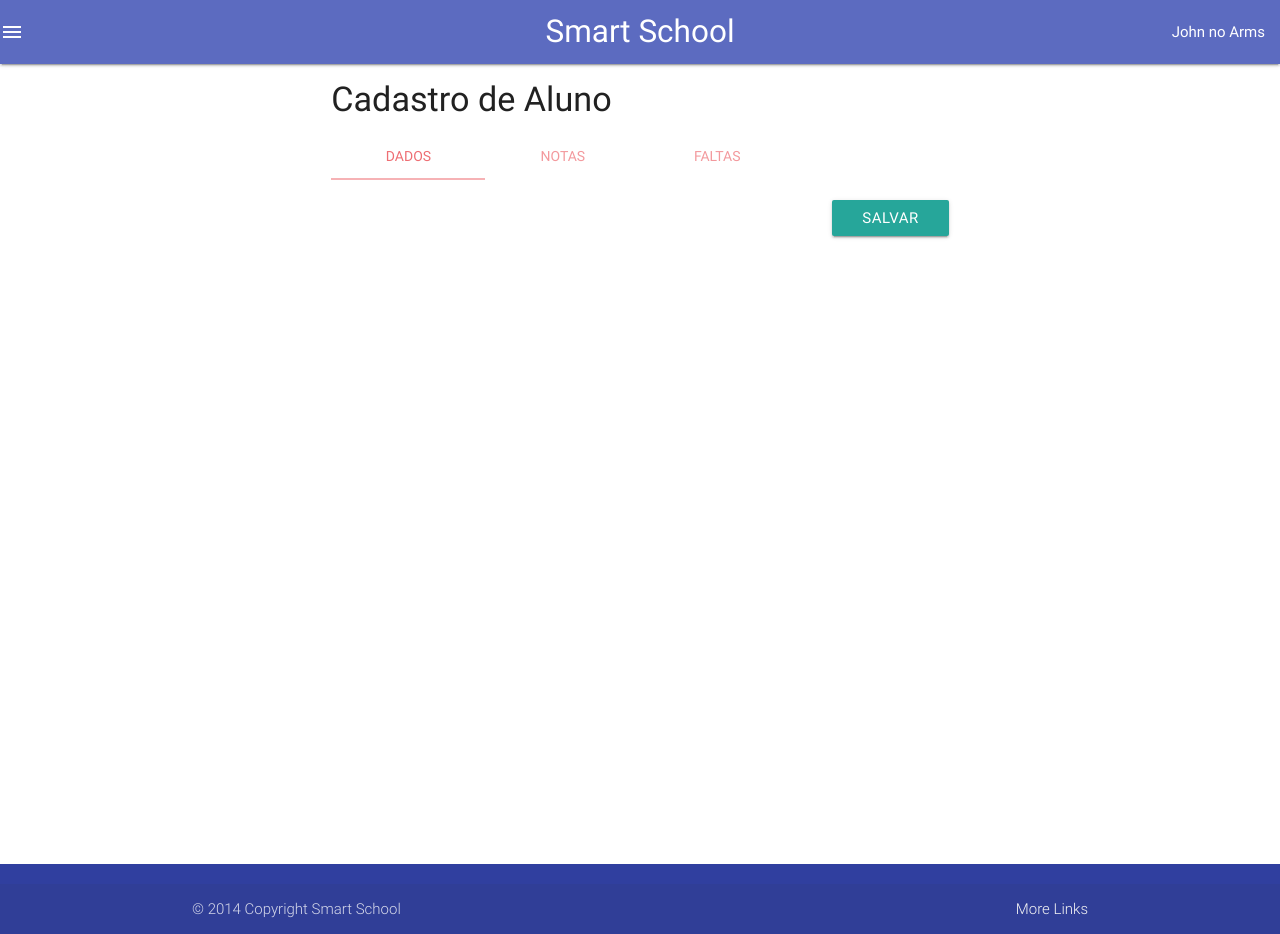
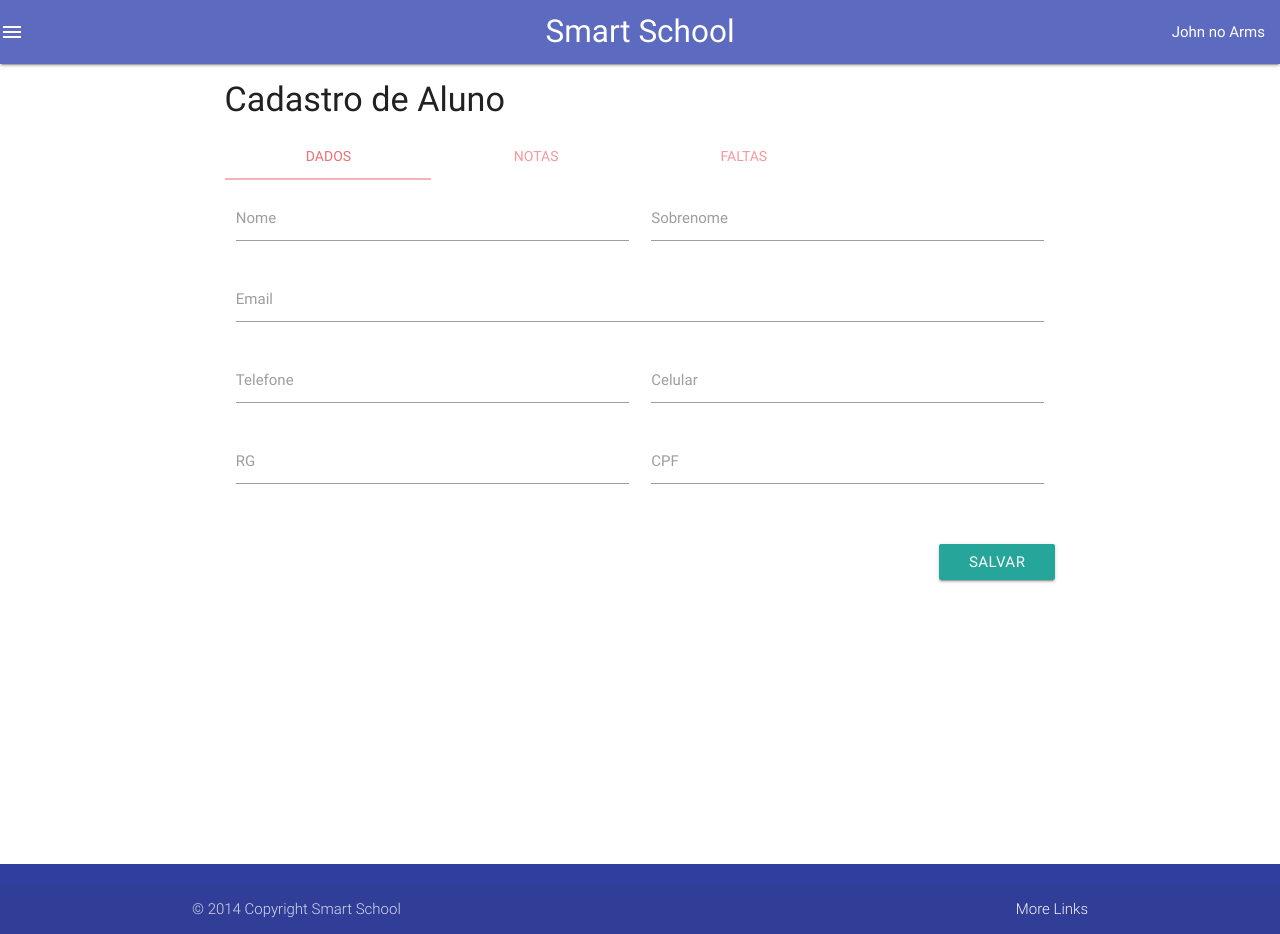
Before and after one commit to douglasapolinario/smart-school-web, an Angular app: page /aluno/1 in a window 1280 px wide. Built offline with nearby package versions, Linux system fonts and the light colour scheme; what angular2-materialize would draw is missing.

Commit message:
Adicionado tela detalhe aluno

```diff
--- a/src/app/alunos/detalhe-aluno.component.html
+++ b/src/app/alunos/detalhe-aluno.component.html
@@ -1,5 +1,5 @@
 <div class="row">
-  <div class="col s6 offset-s3">
+  <div class="col s8 offset-s2">
     <h4>Cadastro de Aluno</h4>
 
     <ul class="tabs" materialize="tabs">
@@ -9,7 +9,36 @@
     </ul>
 
     <div id="dados" class="row">
-
+      <div id="cadastro" class="row">
+        <div class="input-field col s6">
+          <input id="nome" type="text" class="validate"  >
+          <label for="nome">Nome</label>
+        </div>
+        <div class="input-field col s6">
+          <input id="sobrenome" type="text" class="validate"  >
+          <label for="sobrenome">Sobrenome</label>
+        </div>
+        <div class="input-field col s12">
+          <input id="email" type="text" class="validate"  >
+          <label for="email">Email</label>
+        </div>
+        <div class="input-field col s6">
+          <input id="telefone" type="text" class="validate"  >
+          <label for="telefone">Telefone</label>
+        </div>
+        <div class="input-field col s6">
+          <input id="celular" type="text" class="validate"  >
+          <label for="celular">Celular</label>
+        </div>
+        <div class="input-field col s6">
+          <input id="rg" type="text" class="validate"  >
+          <label for="rg">RG</label>
+        </div>
+        <div class="input-field col s6">
+          <input id="cpf" type="text" class="validate"  >
+          <label for="cpf">CPF</label>
+        </div>
+      </div>
     </div>
 
     <div id="notas" class="row">
--- a/src/app/app-routing/app-routing.module.ts
+++ b/src/app/app-routing/app-routing.module.ts
@@ -10,8 +10,8 @@ import {DetalheAlunoComponent} from "../alunos/detalhe-aluno.component";
 const routes: Routes = [
   { path: '', redirectTo: '/turmas', pathMatch: 'full' },
   { path: 'turmas', component: TurmasComponent },
-  { path: 'form-turma', component: FormTurmaComponent },
-  { path: 'form-turma/:id', component: FormTurmaComponent },
+  { path: 'turma/new', component: FormTurmaComponent },
+  { path: 'turma/:id/edit', component: FormTurmaComponent },
   { path: 'aluno/:id', component: DetalheAlunoComponent }
 ];
 
--- a/src/app/turmas/turmas.component.html
+++ b/src/app/turmas/turmas.component.html
@@ -10,7 +10,7 @@
       </div>
       <div class="card-action">
           <a class="btn-floating btn-medium waves-effect waves-light blue"
-              [routerLink]="['/form-turma', turma.id]" >
+              [routerLink]="['/turma', turma.id, 'edit']" >
             <i class="large material-icons">mode_edit</i>
           </a>
       </div>
@@ -19,7 +19,7 @@
 </div>
 
 <div class="fixed-action-btn">
-  <a class="btn-floating btn-large red" routerLink="/form-turma">
+  <a class="btn-floating btn-large red" routerLink="/turma/new">
     <i class="large material-icons">add</i>
   </a>
 </div>
```
